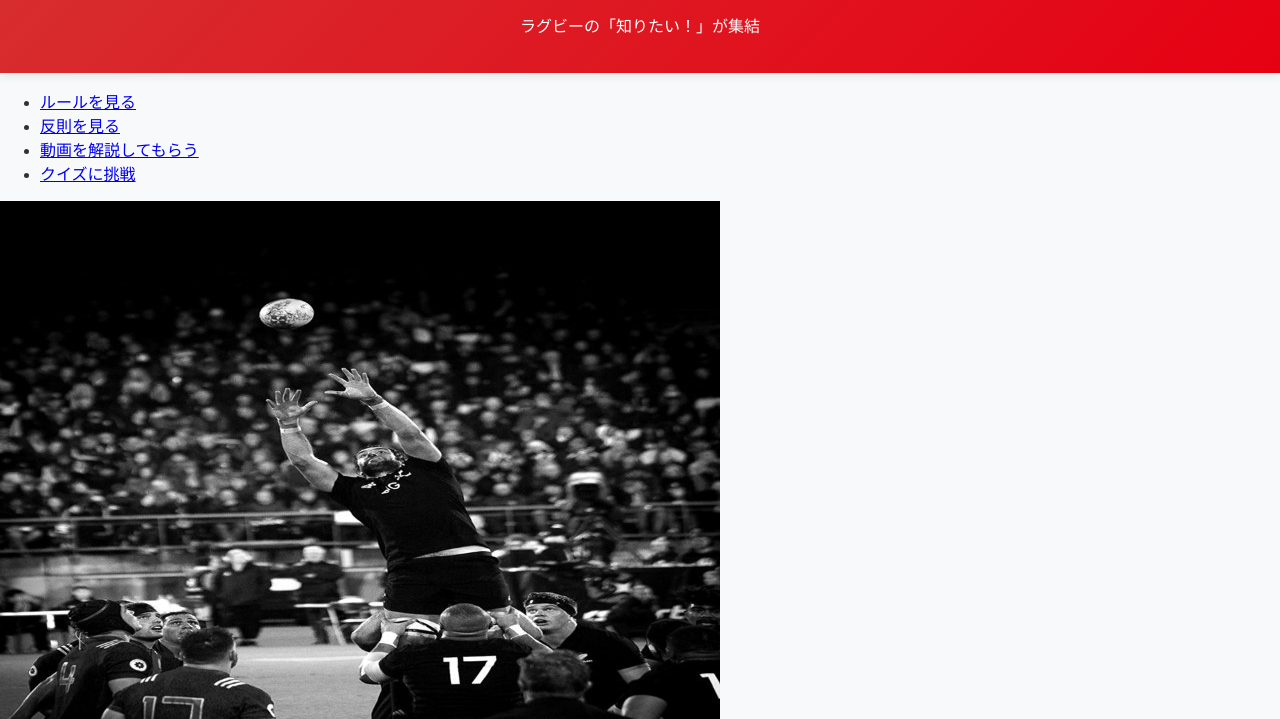
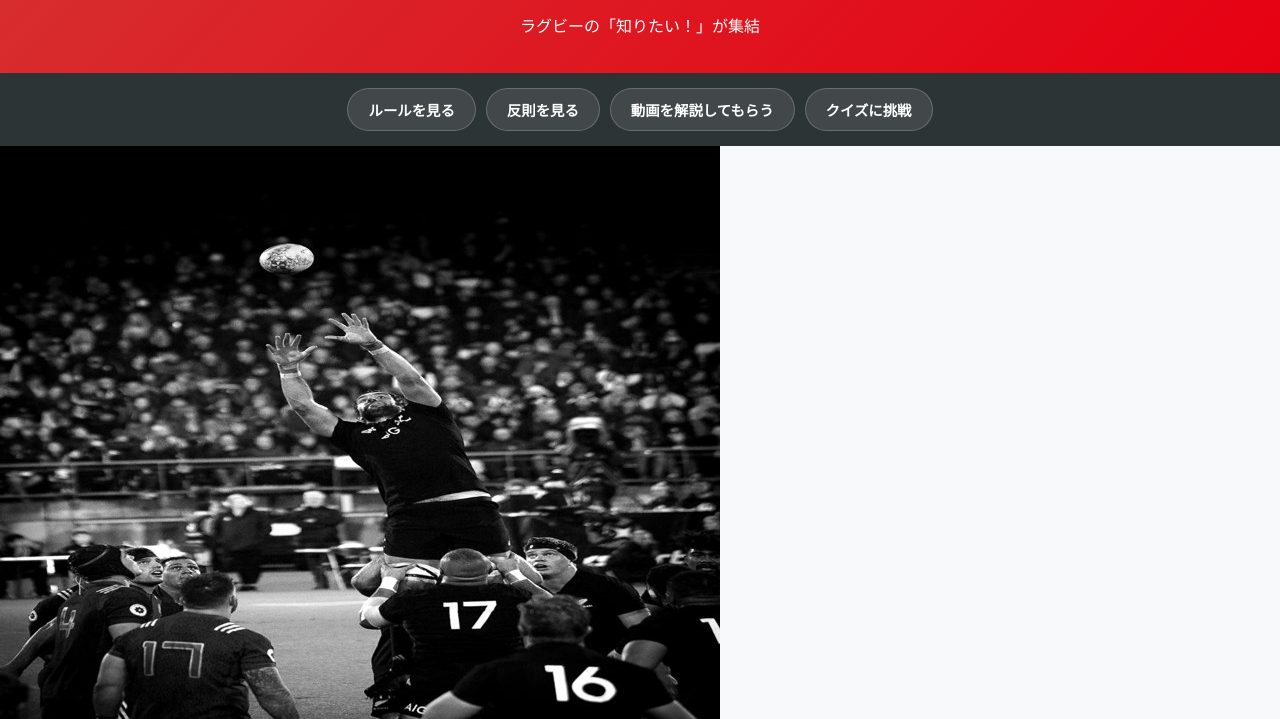
Before and after one commit to K-ai809/Rugby-Navi, a plain HTML site: page index.html in a window 1280 px wide. Shown: the part 81-800 px from the top of the page. Drawn offline with Linux system fonts and the light colour scheme.

Commit message:
css: topNavi、navibtn追加

```diff
--- a/style.css
+++ b/style.css
@@ -16,4 +16,30 @@ body{font-family: "Helvetica Neue", Arial, "Hiragino Kaku Gothic ProN", "Hiragin
              letter-spacing: 2px;}
 
 /*上部ナビ、ボタン配置*/
-.topNavi{background-color: ;}
+.topNavi{background-color: #2d3436;
+         padding: 5px 0;
+         position: sticky;
+         top: 0;
+         z-index: 1000;}
+
+.topNavi ul{list-style: none;
+            display: flex;
+            justify-content: center;
+            gap: 10px;
+            margin: 0;
+            padding: 10px;}
+
+.navibtn{display: block;
+         background-color: rgba(255, 255, 255, 0.1);
+         color: white;
+         text-decoration: none;
+         padding: 10px 20px;
+         border-radius: 30px;
+         font-weight: bold;
+         font-size: 0.9rem;
+         transition: all 0.3s ease;
+         border: 1px solid rgba(255, 255, 255, 0.2);}
+
+.navibtn:hover{background-color: white;
+               color: #e60012;
+               transform: translateY(-2px);}
```
